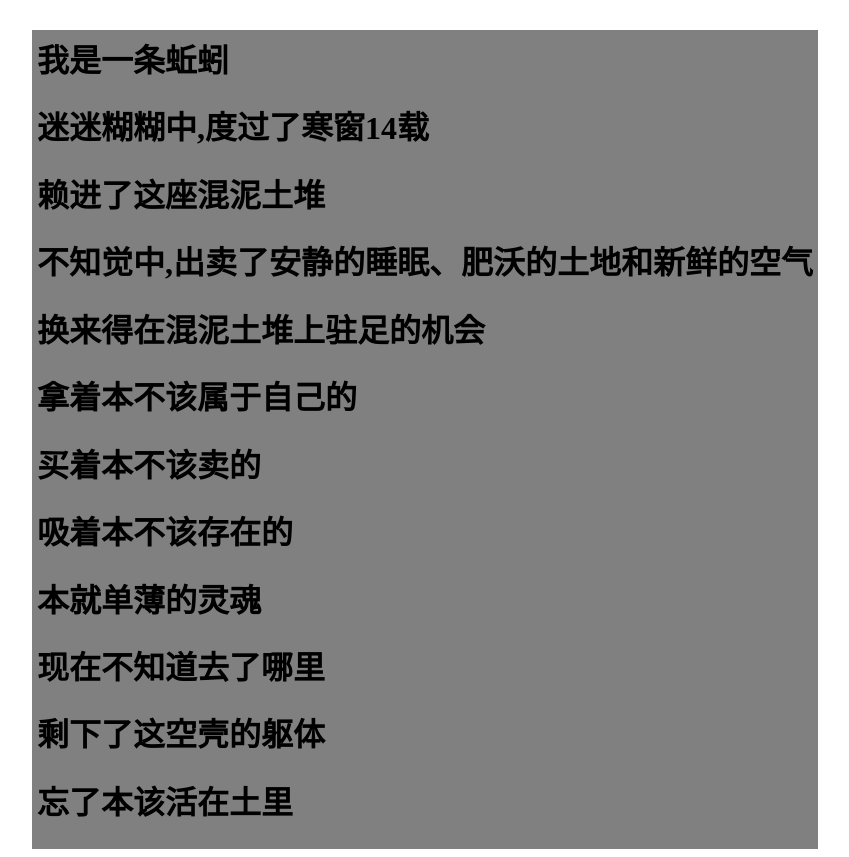
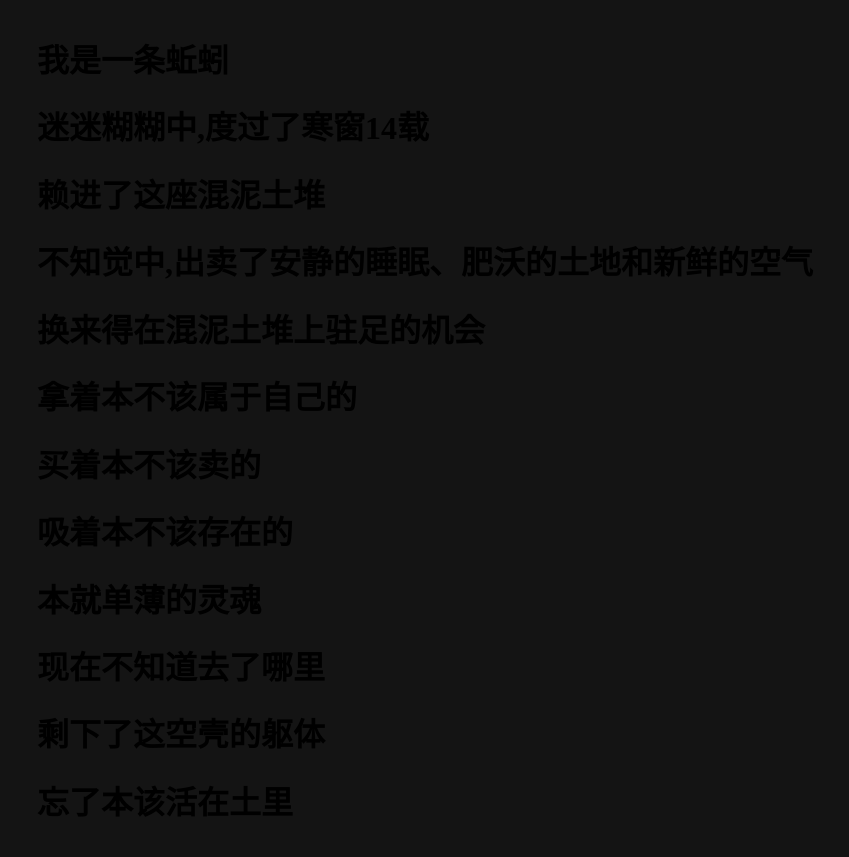
Before and after one commit to wofastin/wofastin.github.com, a plain HTML site: page index.html in a window 1280 px wide. Shown: the whole page, without its empty margins (6-855 px from the left). Drawn offline with Linux system fonts and the light colour scheme.

Commit message:
Update index.html

```diff
--- a/index.html
+++ b/index.html
@@ -1,7 +1,7 @@
 <html>
-<body>
+<body bgcolor="#141414" >
 <div>
-<table border="0" cellspacing="0" cellpadding="5" style="margin-left:30px; margin-top:30px " bgcolor="gray">
+<table border="0" cellspacing="0" cellpadding="5" style="margin-left:30px; margin-top:30px" color="#000000" >
 <tr>
   <td>
     <h1>我是一条蚯蚓</h1>
```
